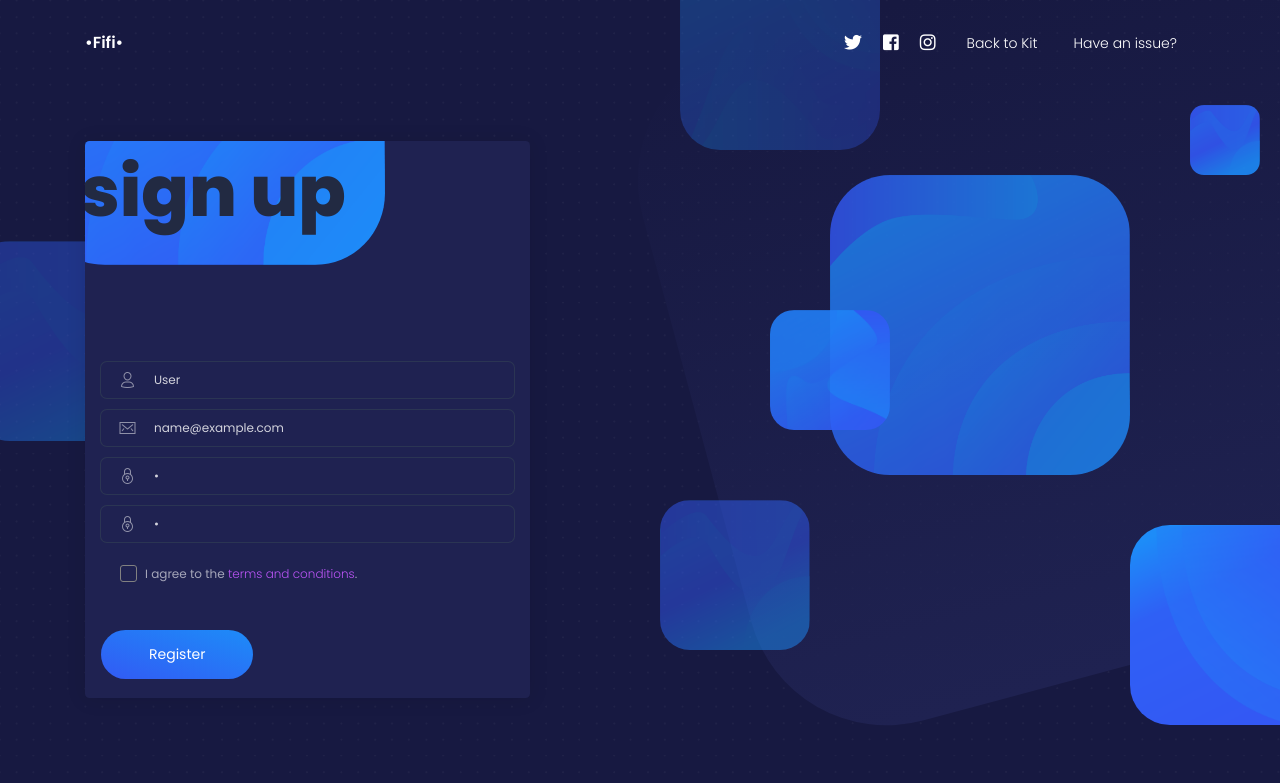
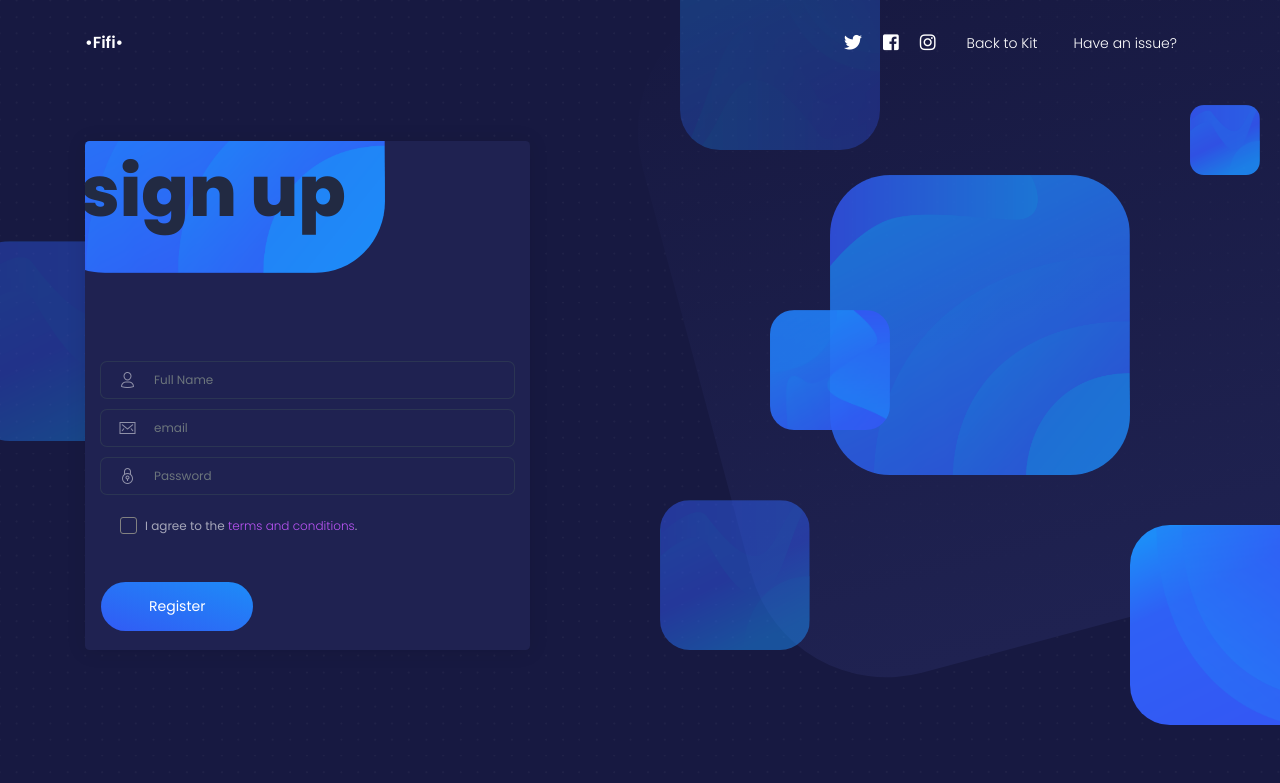
Before and after one commit to SefEpanya/back_F, a Django app: template fifi/templates/register-page.html in a window 1280 px wide. Shown: the top 783 px of the page. Run offline with Django 4.2, Linux system fonts and the light colour scheme; data comes from the database, SQL or seed files in the repository; tables that the repository leaves empty hold one stand-in row (values such as "Sample post"); the template is opened without the code that fills it: values that come from a table or form of the project are taken from there, most other values are stand-ins (such as "Sample title", 1, 10 or a date in 2020); data that the repository does not hold is empty; some libraries are stand-ins or nearby versions.

Commit message:
release1.0

```diff
--- /dev/null
+++ b/fifi/forms.py
@@ -0,0 +1,7 @@
+from django.forms import ModelForm
+from .models import Registration
+
+class UserForm(ModelForm):
+    class Meta:
+        model = Registration
+        fields = ['name', 'email', 'password']
--- a/fifi/models.py
+++ b/fifi/models.py
@@ -13,8 +13,8 @@ class Registration(models.Model):
     """
         Register Model
     """
-    fullname = models.CharField(max_length=100)
-    email = models.EmailField()
+    name = models.CharField(max_length=100)
+    email = models.EmailField(max_length=100)
     password = models.CharField(max_length=12)
 
 
@@ -23,5 +23,5 @@ class User(models.Model):
         User Model
     """
     username = models.CharField(max_length=100)
-    email = models.EmailField()
+    email = models.EmailField(max_length=100)
     password = models.CharField(max_length=12)
--- a/fifi/templates/profile-page.html
+++ b/fifi/templates/profile-page.html
@@ -102,8 +102,8 @@ User - Account
       <div class="container align-items-center">
         <div class="row">
           <div class="col-lg-6 col-md-6">
-            <h1 class="profile-title text-left">Mike Scheinder</h1>
-            <h5 class="text-on-back">01</h5>
+            <h1 class="profile-title text-left">NAME</h1>
+            <h5 class="text-on-back">EMAIL</h5>
             <p class="profile-description">Offices parties lasting outward nothing age few resolve. Impression to discretion understood to we interested he excellence. Him remarkably use projection collecting. Going about eat forty world has round miles.</p>
             <div class="btn-wrapper profile pt-3">
               <a target="_blank" href="https://twitter.com/creativetim" class="btn btn-icon btn-twitter btn-round" data-toggle="tooltip" data-original-title="Follow us">
--- a/fifi/templates/register-page.html
+++ b/fifi/templates/register-page.html
@@ -113,14 +113,16 @@ Register
                 <br>
                 <div class="card-body">
                   {% block content %}
-                  <form class="form" action="{% url 'userpage' %}" method="POST"> {% csrf_token %}
+                  <form class="form" method="POST">
+                    {% csrf_token %}
+                    <!--{{ form.as_p }}-->
                     <div class="input-group">
                       <div class="input-group-prepend">
                         <div class="input-group-text">
                           <i class="tim-icons icon-single-02"></i>
                         </div>
                       </div>
-                      <input type="text" class="form-control" placeholder="Full Name" value="{{ Registration.fullname }}">
+                      <input type="text" class="form-control" placeholder="Full Name" name="name">
                     </div>
                     <div class="input-group">
                       <div class="input-group-prepend">
@@ -128,7 +130,7 @@ Register
                           <i class="tim-icons icon-email-85"></i>
                         </div>
                       </div>
-                      <input type="email" placeholder="email" class="form-control" value="{{ Registration.email }}">
+                      <input type="email" placeholder="email" class="form-control" name="email">
                     </div>
                     <div class="input-group">
                       <div class="input-group-prepend">
@@ -136,17 +138,17 @@ Register
                           <i class="tim-icons icon-lock-circle"></i>
                         </div>
                       </div>
-                      <input type="password" class="form-control" placeholder="Password" value="{{ Registration.password }}">
+                      <input type="password" class="form-control" placeholder="Password" name="password">
                     </div>
 
-                    <div class="input-group">
+                    <!--<div class="input-group">
                       <div class="input-group-prepend">
                         <div class="input-group-text">
                           <i class="tim-icons icon-lock-circle"></i>
                         </div>
                       </div>
                       <input type="password" class="form-control" placeholder="Password" value="{{ Registration.password }}">
-                    </div>
+                    </div>-->
                     <div class="form-check text-left">
                       <label class="form-check-label">
                         <input class="form-check-input" type="checkbox">
```
Also changed, not shown: fifi/views.py (+31 -6 lines), final/settings.py (+16 -22 lines), db.sqlite3, fifi/migrations/0003_rename_fullname_registration_name.py (added), fifi/migrations/0004_alter_registration_email_alter_user_email.py (added), fifi/uploads.py (added), package-lock.json (added).
